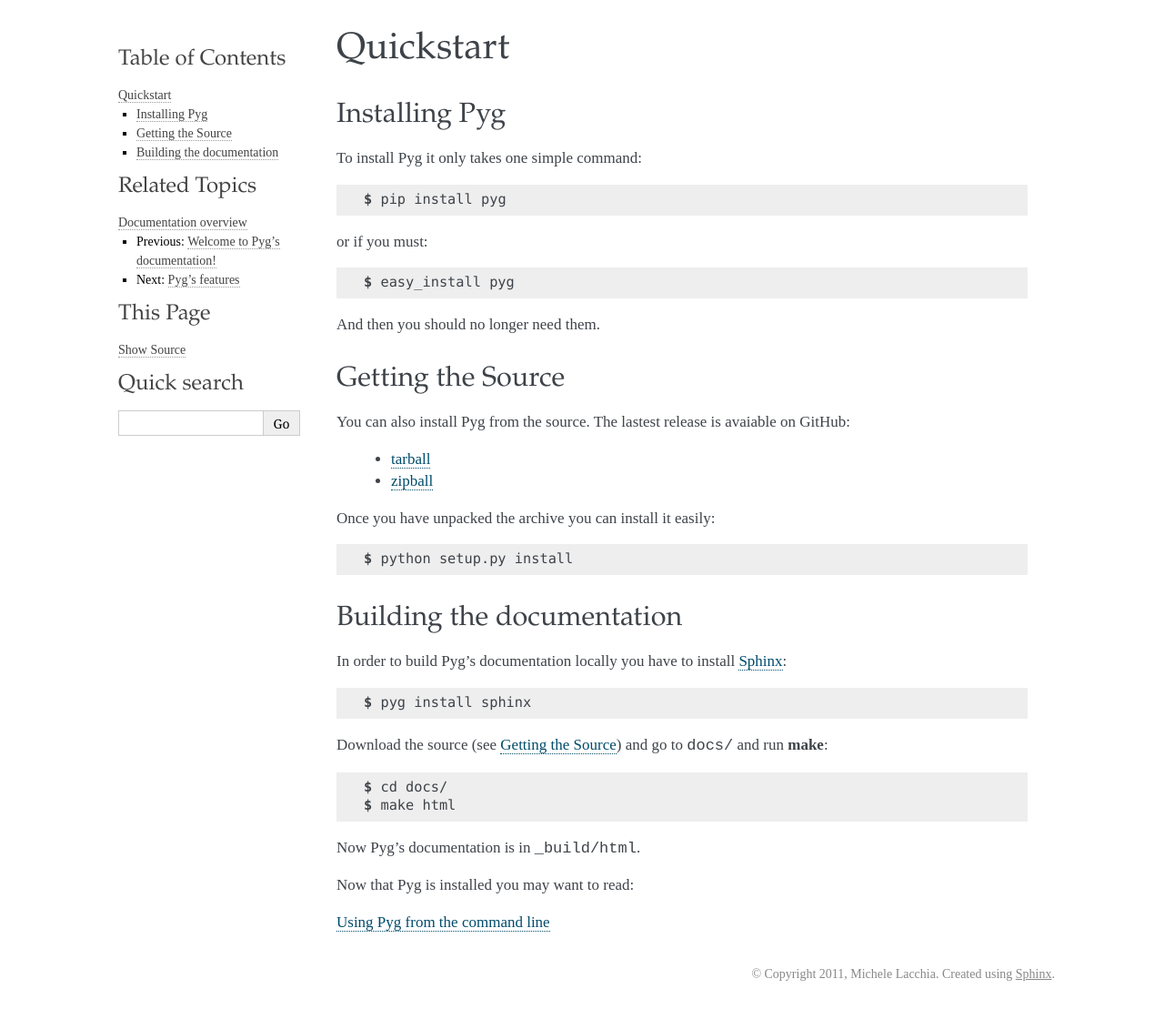
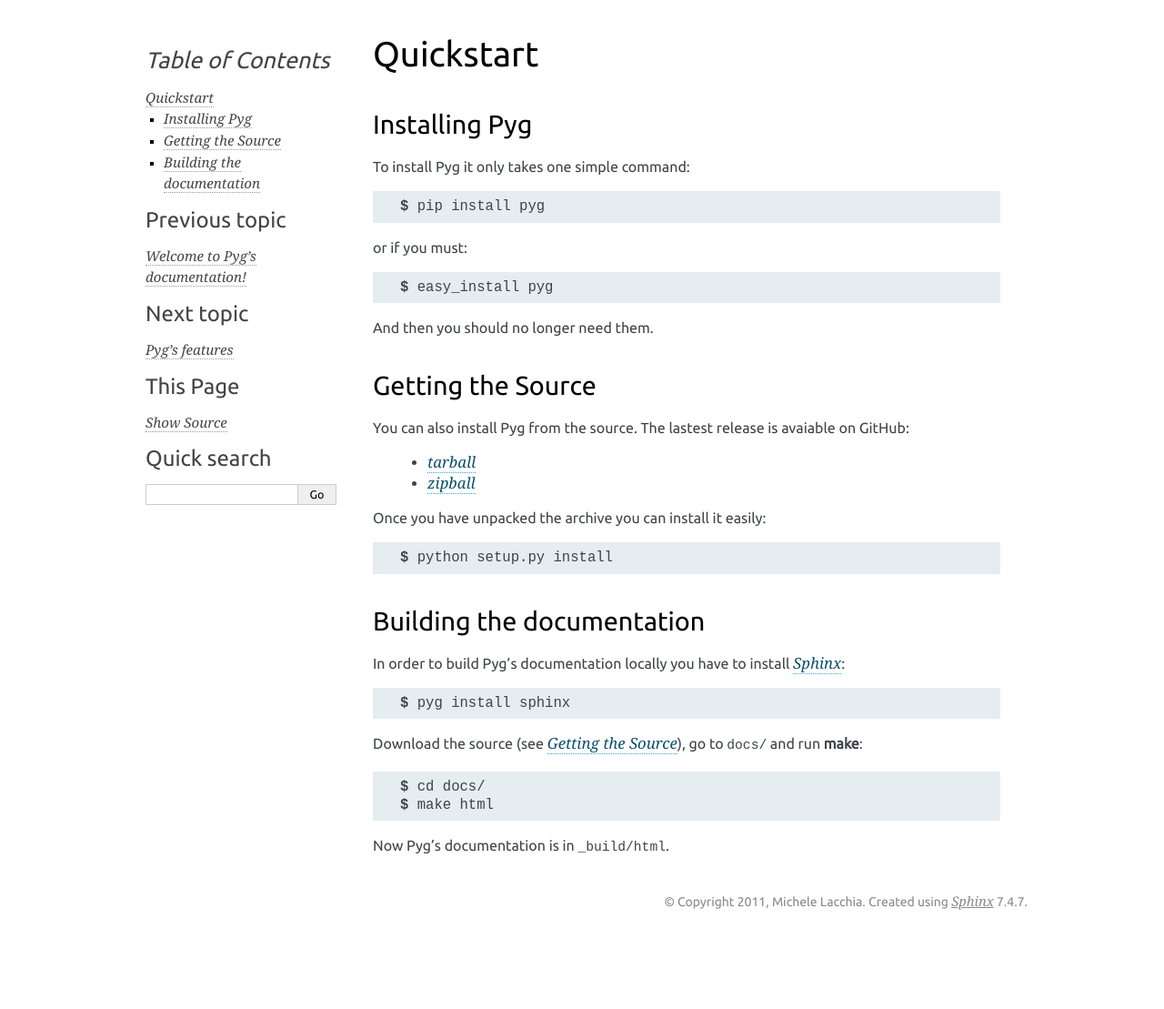
Before and after one commit to rubik/pyg, a Sphinx documentation site: the page built from docs/quickstart.rst, in a window 1280 px wide. Shown: the whole page at 91% size. Built offline with Sphinx 7.4.7, drawn with Linux system fonts in a browser that asks for light colours; after the commit the page ends 1030 px from its top, so only the background shows below that.

Commit message:
Added Pyg theme and updated the docs

```diff
--- /dev/null
+++ b/docs/_themes/pyg/static/pyg.css_t
@@ -0,0 +1,422 @@
+/*
+ * werkzeug.css_t
+ * ~~~~~~~~~~~~~~
+ *
+ * :copyright: Copyright 2010 by Armin Ronacher.
+ * :license: Flask Design License, see LICENSE for details.
+ */
+
+{% set page_width = '980px' %}
+{% set sidebar_width = '230px' %}
+{% set font_family = "'Ubuntu', serif" %}
+{% set header_font_family = "'Ubuntu', " ~ font_family %}
+
+@import url("basic.css");
+@import url(http://fonts.googleapis.com/css?family=Ubuntu);
+
+/* -- page layout ----------------------------------------------------------- */
+
+body {
+    font-family: {{ font_family }};
+    font-size: 1em;
+    background-color: white;
+    color: #000;
+    margin: 0;
+    padding: 0;
+}
+
+div.document {
+    width: {{ page_width }};
+    margin: 30px auto 0 auto;
+}
+
+div.documentwrapper {
+    float: left;
+    width: 100%;
+}
+
+div.bodywrapper {
+    margin: 0 0 0 {{ sidebar_width }};
+}
+
+div.sphinxsidebar {
+    width: {{ sidebar_width }};
+}
+
+hr {
+    border: 1px solid #B1B4B6;
+}
+
+div.body {
+    background-color: #ffffff;
+    color: #3E4349;
+    padding: 0 30px 0 30px;
+}
+
+div.footer {
+    width: {{ page_width }};
+    margin: 20px auto 30px auto;
+    font-size: 14px;
+    color: #888;
+    text-align: right;
+}
+
+div.footer a {
+    color: #888;
+}
+
+div.related {
+    display: none;
+}
+
+
+/* -- sidebar ---------------------------------------------------------------- */
+
+div.sphinxsidebar a {
+    color: #444;
+    text-decoration: none;
+    border-bottom: 1px dotted #999;
+}
+
+div.sphinxsidebar a:hover {
+    border-bottom: 1px solid #999;
+}
+
+div.sphinxsidebar {
+    font-size: 90%;
+    line-height: 1.5;
+}
+
+div.sphinxsidebarwrapper {
+    padding: 18px 10px;
+}
+
+div.sphinxsidebarwrapper p.logo {
+    padding: 0 0 20px 0;
+    margin: 0;
+    text-align: center;
+}
+
+div.sphinxsidebar h1,
+div.sphinxsidebar h2,
+div.sphinxsidebar h3,
+div.sphinxsidebar h4,
+div.sphinxsidebar h5,
+div.sphinxsidebar h6 {
+    font-family: {{ font_family }};
+    font-weight: lighter;
+    font-size: 2
+}
+
+div.sphinxsidebar h3,
+div.sphinxsidebar h4 {
+    color: #444;
+    font-size: 24px;
+    margin: 0 0 5px 0;
+    padding: 0;
+}
+
+div.sphinxsidebar h3 a {
+    color: #444;
+    font-family: {{ font_family }}
+}
+
+div.sphinxsidebar p.logo a,
+div.sphinxsidebar h3 a,
+div.sphinxsidebar p.logo a:hover,
+div.sphinxsidebar h3 a:hover {
+    border: none;
+}
+
+div.sphinxsidebar p {
+    color: #555;
+    margin: 10px 0;
+}
+
+div.sphinxsidebar ul {
+    margin: 10px 0;
+    padding: 0;
+    color: #000;
+}
+
+div.sphinxsidebar input {
+    border: 1px solid #ccc;
+    font-family: {{ font_family }};
+    font-size: 0.875em;
+}
+
+div.sphinxsidebar form.search input[name="q"] {
+    width: 8.125em;
+}
+
+/* -- body styles ----------------------------------------------------------- */
+
+div.highlight {
+    font-size: 1.2em;
+    background-color: white;
+}
+
+div.highlight pre {
+    background-color: #E5EDF1;
+}
+
+div.body p {
+    font-family: {{ font_family }};
+    background-color: transparent;
+}
+
+a {
+    font-family: 'Georgia';
+    font-size: 105%;
+    font-style: italic;
+    color: #0B506D;
+    background-color: transparent;
+    text-decoration: underline;
+}
+
+a:hover {
+    color: #2794AA;
+}
+
+div.body h1,
+div.body h2,
+div.body h3,
+div.body h4,
+div.body h5,
+div.body h6 {
+    font-family: {{ header_font_family }};
+    font-weight: normal;
+    margin: 30px 0px 10px 0px;
+    padding: 0;
+    color: black;
+}
+
+div.body h1 { margin-top: 0; padding-top: 0; font-size: 240%; }
+div.body h2 { font-size: 180%; }
+div.body h3 { font-size: 150%; }
+div.body h4 { font-size: 130%; }
+div.body h5 { font-size: 100%; }
+div.body h6 { font-size: 100%; }
+
+a.headerlink {
+    color: #ddd;
+    padding: 0 4px;
+    text-decoration: none;
+}
+
+a.headerlink:hover {
+    color: #444;
+    background: #eaeaea;
+}
+
+div.body p, div.body dd, div.body li {
+    line-height: 1.4em;
+}
+
+div.admonition {
+    background: #fafafa;
+    margin: 20px -30px;
+    padding: 10px 30px;
+    border-top: 1px solid #ccc;
+    border-bottom: 1px solid #ccc;
+}
+
+div.admonition tt.xref, div.admonition a tt {
+    border-bottom: 1px solid #fafafa;
+}
+
+dd div.admonition {
+    margin-left: -60px;
+    padding-left: 60px;
+}
+
+div.admonition p.admonition-title {
+    font-family: {{ font_family }};
+    font-weight: normal;
+    font-size: 24px;
+    margin: 0 0 10px 0;
+    padding: 0;
+    line-height: 1;
+}
+
+div.admonition p.last {
+    margin-bottom: 0;
+}
+
+dt:target, .highlight {
+    background: #FAF3E8;
+}
+
+div.note {
+    background-color: #EAEFF4;
+    border: 1px solid #ccc;
+}
+
+div.seealso {
+    background-color: #ffc;
+    border: 1px solid #ff6;
+}
+
+div.topic {
+    background-color: #eee;
+}
+
+p.admonition-title {
+    display: inline;
+}
+
+p.admonition-title:after {
+    content: ":";
+}
+
+pre, tt {
+    font-family: {{ font_family }}
+    font-size: 0.9em;
+}
+
+tt.descname, tt.descclassname {
+    font-size: 0.95em;
+}
+
+tt.descname {
+    padding-right: 0.08em;
+}
+
+img.screenshot {
+    -moz-box-shadow: 2px 2px 4px #eee;
+    -webkit-box-shadow: 2px 2px 4px #eee;
+    box-shadow: 2px 2px 4px #eee;
+}
+
+table.docutils {
+    border: 1px solid #888;
+    -moz-box-shadow: 2px 2px 4px #eee;
+    -webkit-box-shadow: 2px 2px 4px #eee;
+    box-shadow: 2px 2px 4px #eee;
+}
+
+table.docutils td, table.docutils th {
+    border: 1px solid #888;
+    padding: 0.25em 0.7em;
+}
+
+table.field-list, table.footnote {
+    border: none;
+    -moz-box-shadow: none;
+    -webkit-box-shadow: none;
+    box-shadow: none;
+}
+
+table.footnote {
+    margin: 15px 0;
+    width: 100%;
+    border: 1px solid #eee;
+    background: #fdfdfd;
+    font-size: 0.9em;
+}
+
+table.footnote + table.footnote {
+    margin-top: -15px;
+    border-top: none;
+}
+
+table.field-list th {
+    padding: 0 0.8em 0 0;
+}
+
+table.field-list td {
+    padding: 0;
+}
+
+table.footnote td.label {
+    width: 0px;
+    padding: 0.3em 0 0.3em 0.5em;
+}
+
+table.footnote td {
+    padding: 0.3em 0.5em;
+}
+
+dl {
+    margin: 0;
+    padding: 0;
+}
+
+dl dd {
+    margin-left: 30px;
+}
+
+blockquote {
+    margin: 0 0 0 30px;
+    padding: 0;
+}
+
+ul, ol {
+    margin: 10px 0 10px 30px;
+    padding: 0;
+}
+
+pre {
+    background: #E8EFF0;
+    padding: 7px 30px;
+    margin: 15px -30px;
+    line-height: 1.3em;
+}
+
+dl pre, blockquote pre, li pre {
+    margin-left: -60px;
+    padding-left: 60px;
+}
+
+dl dl pre {
+    margin-left: -90px;
+    padding-left: 90px;
+}
+
+tt {
+    background-color: #E8EFF0;
+    color: #222;
+    /* padding: 1px 2px; */
+}
+
+tt.xref, a tt {
+    background-color: #E8EFF0;
+    border-bottom: 1px solid white;
+}
+
+a.reference {
+    text-decoration: none;
+    border-bottom: 1px dotted #2BABC4;
+}
+
+a.reference:hover {
+    border-bottom: 1px solid #2794AA;
+}
+
+a.footnote-reference {
+    text-decoration: none;
+    font-size: 0.7em;
+    vertical-align: top;
+    border-bottom: 1px dotted #004B6B;
+}
+
+a.footnote-reference:hover {
+    border-bottom: 1px solid #6D4100;
+}
+
+a:hover tt {
+    background: #EEE;
+}
+
+span.pre {
+    font-size: 1.125em;
+}
+
+tt.descname {
+    font-size: 1.3em;
+}
+
+tt.descclassname {
+    font-size: 1.25em;
+    font-style: italic;
+}
--- /dev/null
+++ b/docs/_themes/pyg/theme.conf
@@ -0,0 +1,3 @@
+[theme]
+inherit = basic
+stylesheet = pyg.css
--- a/docs/cmdline.rst
+++ b/docs/cmdline.rst
@@ -1,5 +1,3 @@
-.. _cmdline:
-
 Using Pyg from the command line
 ===============================
 
--- a/docs/conf.py
+++ b/docs/conf.py
@@ -99,7 +99,7 @@
 
 # The theme to use for HTML and HTML Help pages.  See the documentation for
 # a list of builtin themes.
-html_theme = 'kr'
+html_theme = 'pyg'
 
 # Theme options are theme-specific and customize the look and feel of a theme
 # further.  For a list of options available for each theme, see the
--- a/docs/features.rst
+++ b/docs/features.rst
@@ -16,7 +16,9 @@
 Uninstall
 ---------
 
-Pyg can uninstall most installed packages with ``Pyg uninstall packname``.
+Pyg can uninstall most installed packages with::
+
+    $ pyg uninstall packname
 
 It tries to detect the directory where the packages have been installed and delete them.
 Pyg can uninstall all packages, except those that have been installed in editable mode.
--- a/docs/quickstart.rst
+++ b/docs/quickstart.rst
@@ -36,14 +36,9 @@
 
     $ pyg install sphinx
 
-Download the source (see :ref:`get`) and go to :file:`docs/` and run :command:`make`::
+Download the source (see :ref:`get`), go to :file:`docs/` and run :command:`make`::
 
     $ cd docs/
     $ make html
 
 Now Pyg's documentation is in :file:`_build/html`.
-
-
-Now that Pyg is installed you may want to read:
-
-:ref:`cmdline`
```
Also changed, not shown: docs/api/utils.rst (line endings or trailing spaces).
